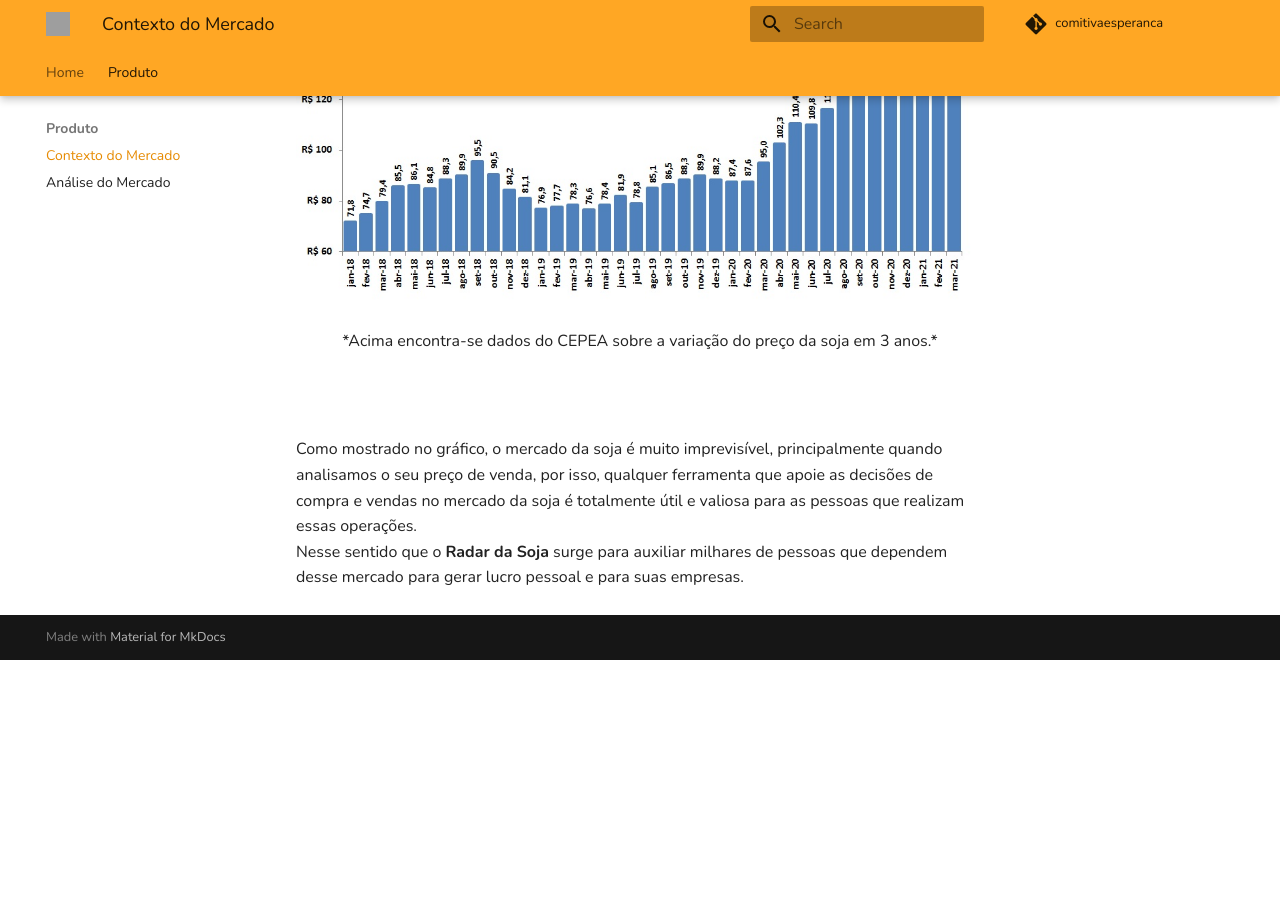
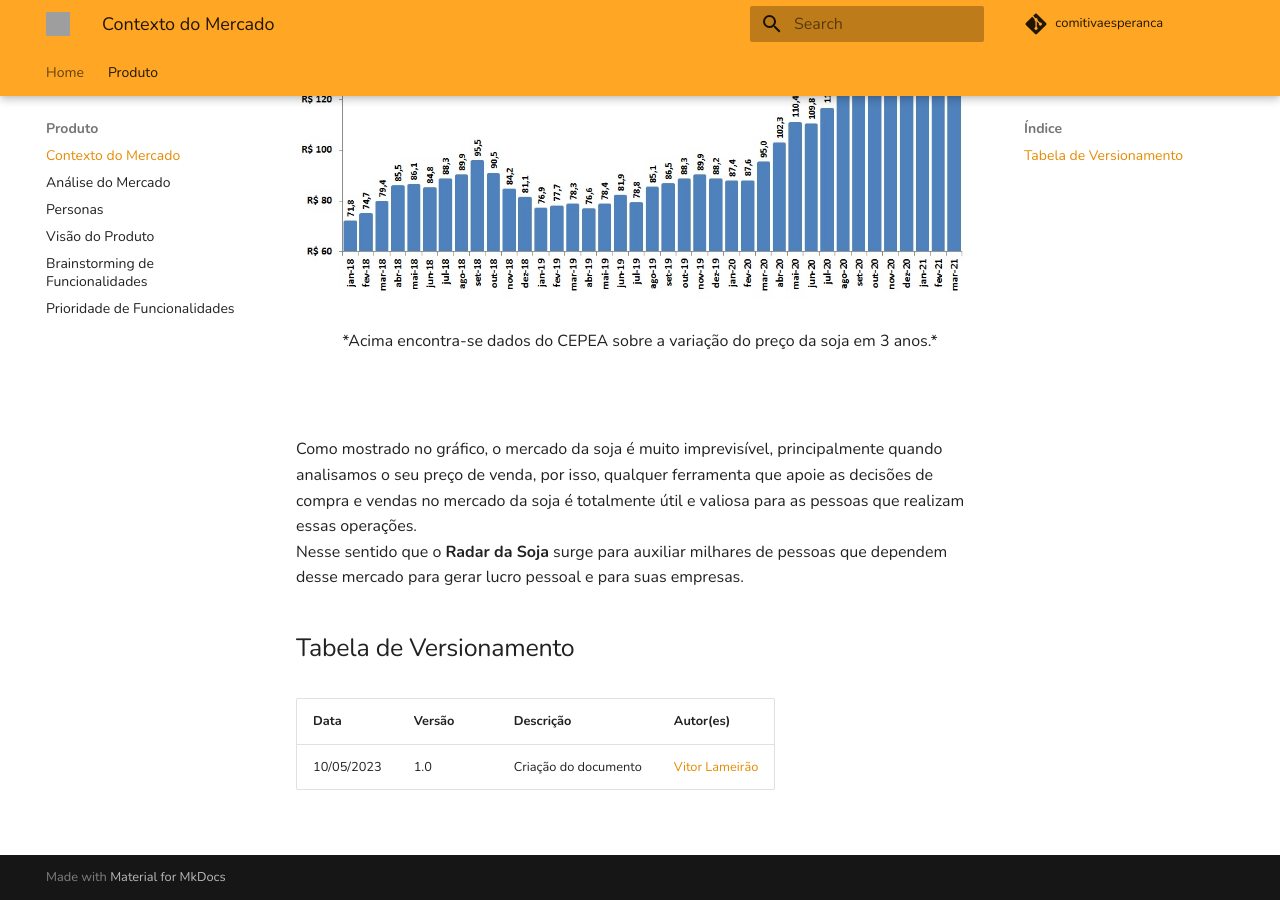
Before and after one commit to comitivaesperanca/docs, an MkDocs documentation site: the page built from docs/Produto/contexto_mercado.md, in a window 1280 px wide and 900 px high, scrolled down 855 px. Built offline with MkDocs 1.6.1 and Material for MkDocs 9.7.7, drawn with Linux system fonts in a browser that asks for light colours; comment, search, counter and statistics services are not loaded; before the commit the page ends 1515 px from its top, so only the background shows below that; grey boxes are pictures that could not be loaded.

Commit message:
feat: criado visão do produto e adicinado tdv

```diff
--- a/docs/Produto/contexto_mercado.md
+++ b/docs/Produto/contexto_mercado.md
@@ -10,3 +10,28 @@
 
 Como mostrado no gráfico, o mercado da soja é muito imprevisível, principalmente quando analisamos o seu preço de venda, por isso, qualquer ferramenta que apoie as decisões de compra e vendas no mercado da soja é totalmente útil e valiosa para as pessoas que realizam essas operações. <br>
 Nesse sentido que o **Radar da Soja** surge para auxiliar milhares de pessoas que dependem desse mercado para gerar lucro pessoal e para suas empresas. <br>
+
+## Tabela de Versionamento
+<div class="md-typeset__scrollwrap">
+  <div class="md-typeset__table">
+    <table>
+      <thead>
+        <tr>
+          <th>Data</th>
+          <th>Versão</th>
+          <th>Descrição</th>
+          <th>Autor(es)</th>
+        </tr>
+      </thead>
+    <tbody>
+      <tr>
+        <td>10/05/2023</td>
+        <td>1.0</td>
+        <td>Criação do documento</td>
+        <td><a href="https://www.linkedin.com/in/vitor-lameirao/">Vitor Lameirão</a>
+        </td>
+      </tr>
+    </tbody>
+  </table>
+</div>
+</div>
--- a/mkdocs.yml
+++ b/mkdocs.yml
@@ -8,6 +8,10 @@
   - Produto:
     - Contexto do Mercado: Produto/contexto_mercado.md
     - Análise do Mercado: Produto/analisando_mercado.md
+    - Personas: Produto/personas.md
+    - Visão do Produto: Produto/visao_produto.md
+    - Brainstorming de Funcionalidades: Produto/brainstorming.md
+    - Prioridade de Funcionalidades: Produto/prioridade_func.md
 
 theme:
   logo: https://avatars.githubusercontent.com/u/129684075
```
Also changed, not shown: docs/Produto/analisando_mercado.md (+25 -0 lines), docs/Produto/visao_produto.md (added, +32 -0 lines), docs/Produto/brainstorming.md (added), docs/Produto/personas.md (added), docs/Produto/prioridade_func.md (added), docs/assets/images/visao_produto.png (added), docs/assets/images/visao_produto_miro.jpg (added).
